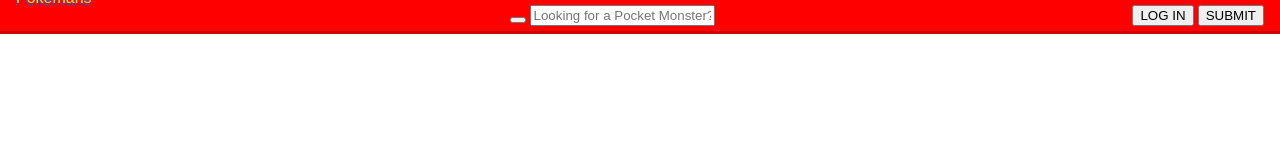
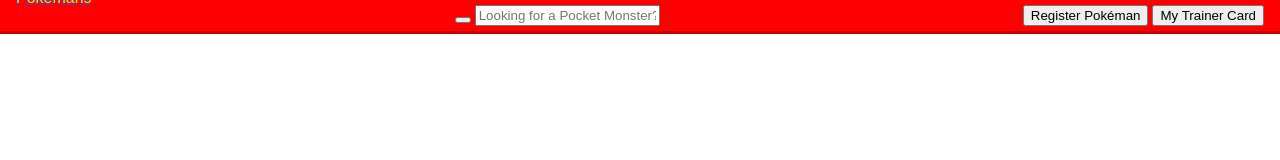
Before and after one commit to EthanSafari/pokemans2, a plain HTML site: page index.html in a window 1280 px wide. Drawn offline with Linux system fonts and the light colour scheme; a web font is replaced by a local one.

Commit message:
updating for share

```diff
--- a/index.html
+++ b/index.html
@@ -17,8 +17,8 @@
             <input type="text" id="search" placeholder="Looking for a Pocket Monster?">
         </div>
         <div class="button">
-                <button class="button" id="login">LOG IN</button>
-                <button class="button" id="submit">SUBMIT</button>
+                <button class="button" id="login">Register Pokéman</button>
+                <button class="button" id="submit">My Trainer Card</button>
         </div>
     </header>
 
```
